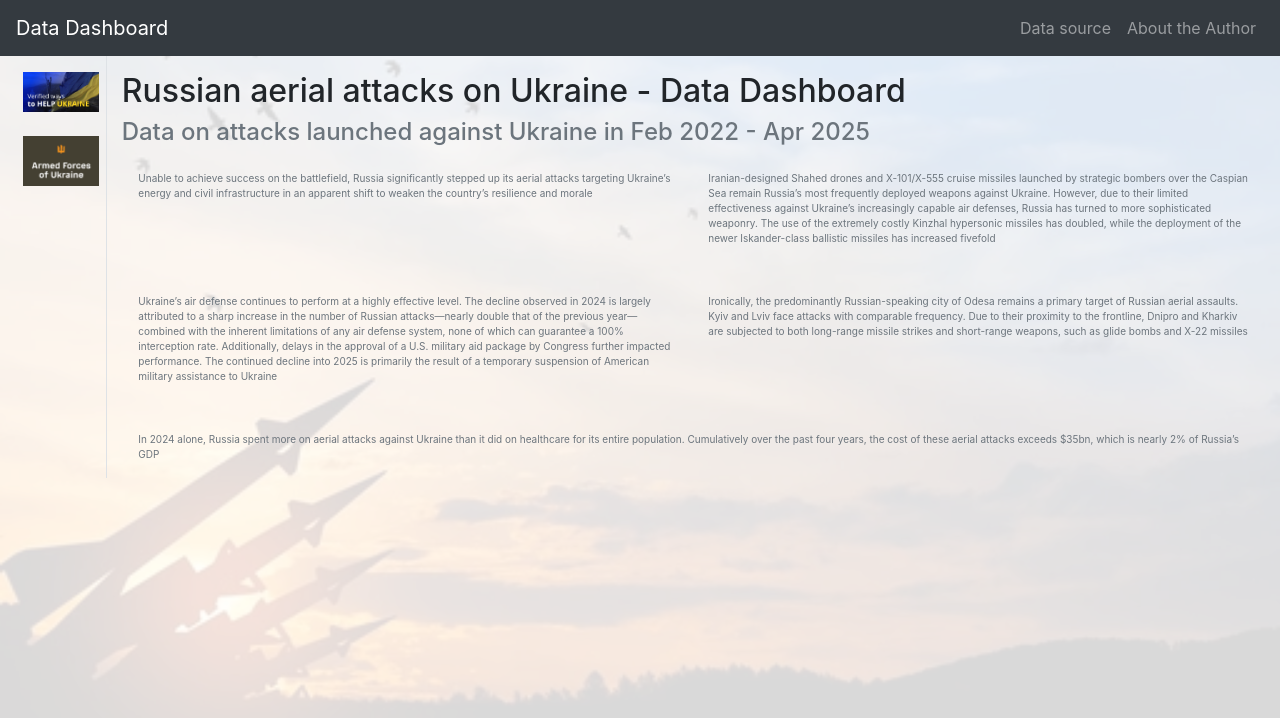
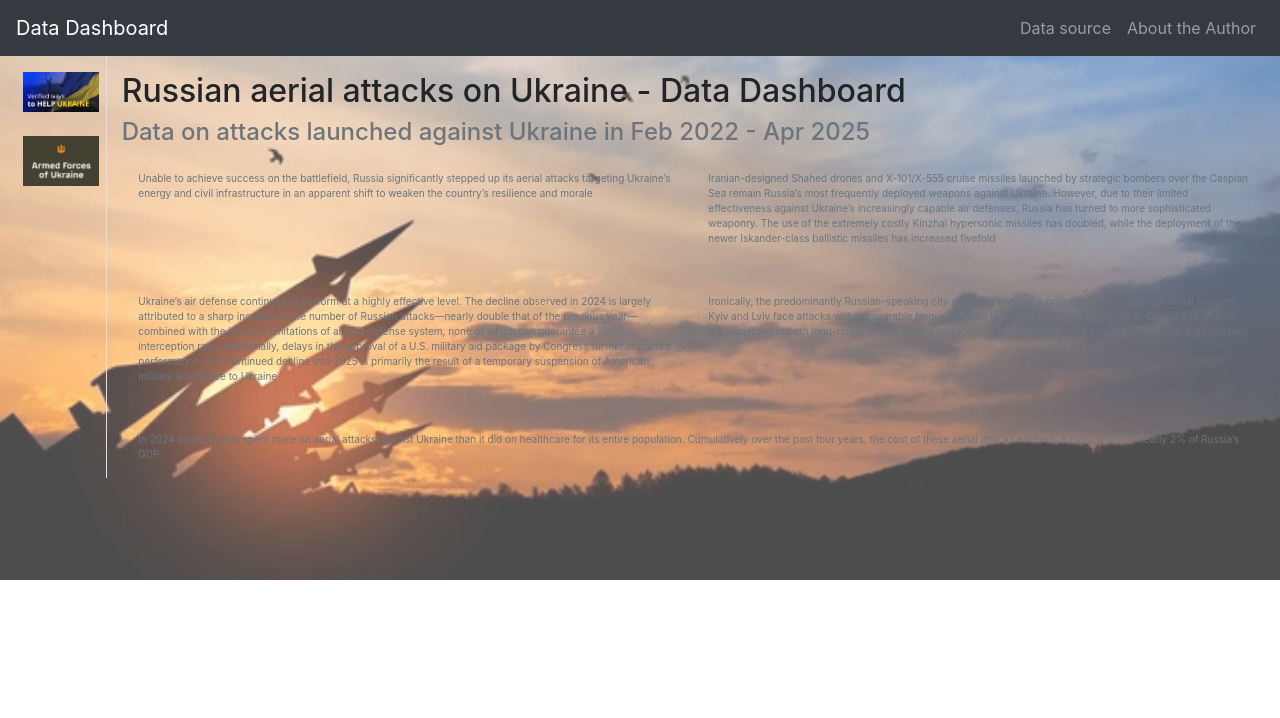
Before and after one commit to ambaivan/airdefence-app, a Flask app: page / in a window 1280 px wide. Shown: the top 718 px of the page. Run offline with Flask 3, Linux system fonts and the light colour scheme; some libraries are stand-ins or nearby versions.

Commit message:
Remove plotly toolbar and improve background

```diff
--- a/myapp/templates/index.html
+++ b/myapp/templates/index.html
@@ -21,7 +21,7 @@
             background-image: url("/static/img/Air_defence2.png");
             background-size: cover;
             background-repeat: no-repeat;
-            background-attachment: fixed;
+            background-attachment: scroll;
             background-position: center;
         }
 
@@ -32,7 +32,7 @@
             left: 0;
             width: 100%;
             height: 100%;
-            background: rgba(255, 255, 255, 0.85); /* adjust opacity for muted effect */
+            background: rgba(255, 255, 255, 0.3); /* adjust opacity for muted effect */
             z-index: -1;
         }
     </style>
@@ -189,11 +189,17 @@
         // id much match the div id above in the html
         var figures = {{figuresJSON | safe}};
         var ids = {{ids | safe}};
+        var config = { responsive: true };
+        if (window.innerWidth < 768) {
+            config.displayModeBar = false;
+        }
+
+
         for(var i in figures) {
             Plotly.plot(ids[i],
                 figures[i].data,
                 figures[i].layout || {},
-                { responsive: true });
+                config);
         }
     </script>
 
```
